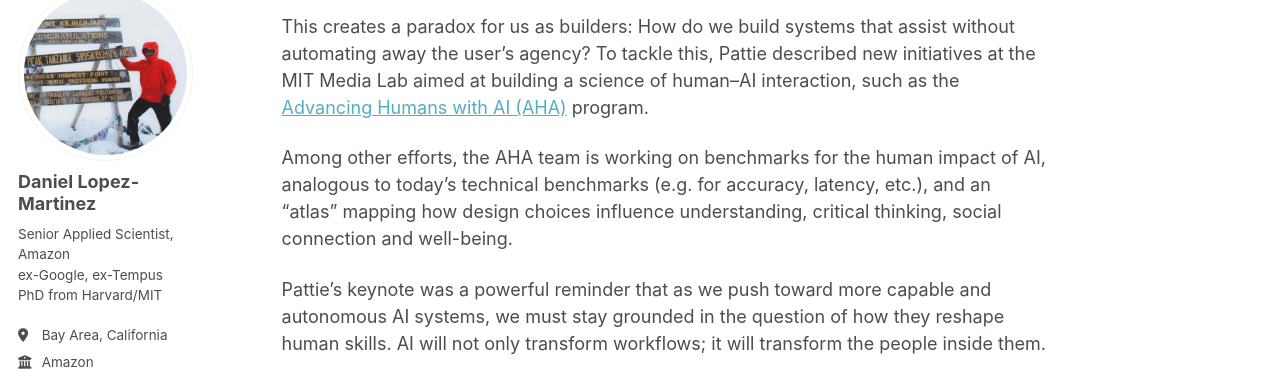
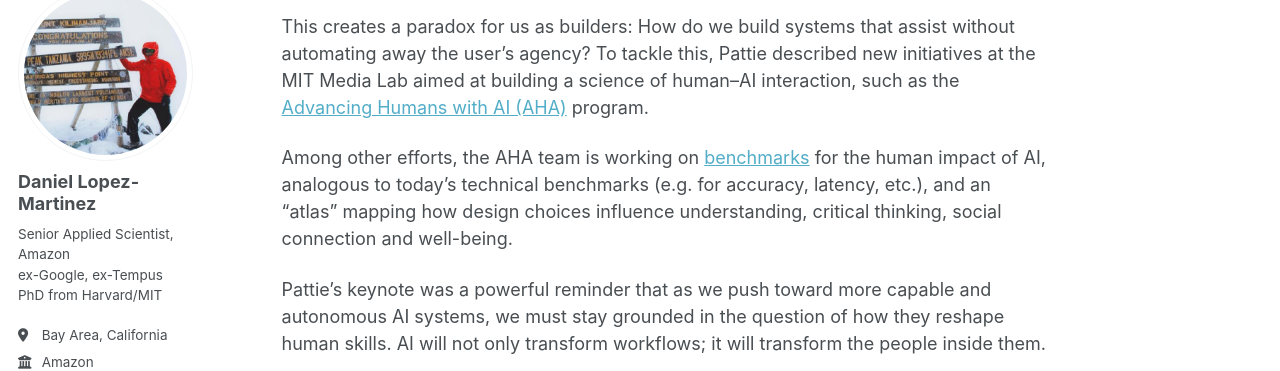
Before and after one commit to daniel-lopezmartinez/daniel-lopezmartinez.github.io, a Jekyll site: the page built from _posts/2025-11-06-amlc-2025.md, in a window 1280 px wide and 900 px high, scrolled down 1698 px. Shown: the part 113-484 px from the top of the window. Built offline with Jekyll 4.4.1, drawn with Linux system fonts in a browser that asks for light colours; some web fonts are replaced; a script that is not in the unit is left out; part of the change alters nothing that is shown.

```diff
--- a/_posts/2025-11-06-amlc-2025.md
+++ b/_posts/2025-11-06-amlc-2025.md
@@ -23,7 +23,7 @@ For example, she cited a striking [Lancet study](https://www.thelancet.com/journ
 
 This creates a paradox for us as builders: How do we build systems that assist without automating away the user's agency? To tackle this, Pattie described new initiatives at the MIT Media Lab aimed at building a science of human–AI interaction, such as the [Advancing Humans with AI (AHA)](https://www.media.mit.edu/groups/aha/overview/) program.
 
-Among other efforts, the AHA team is working on benchmarks for the human impact of AI, analogous to today’s technical benchmarks (e.g. for accuracy, latency, etc.), and an “atlas” mapping how design choices influence understanding, critical thinking, social connection and well-being.
+Among other efforts, the AHA team is working on [benchmarks](https://www.media.mit.edu/events/aha-flourishing-workshop/) for the human impact of AI, analogous to today’s technical benchmarks (e.g. for accuracy, latency, etc.), and an “atlas” mapping how design choices influence understanding, critical thinking, social connection and well-being.
 
 Pattie’s keynote was a powerful reminder that as we push toward more capable and autonomous AI systems, we must stay grounded in the question of how they reshape human skills. AI will not only transform workflows; it will transform the people inside them.
 
```
